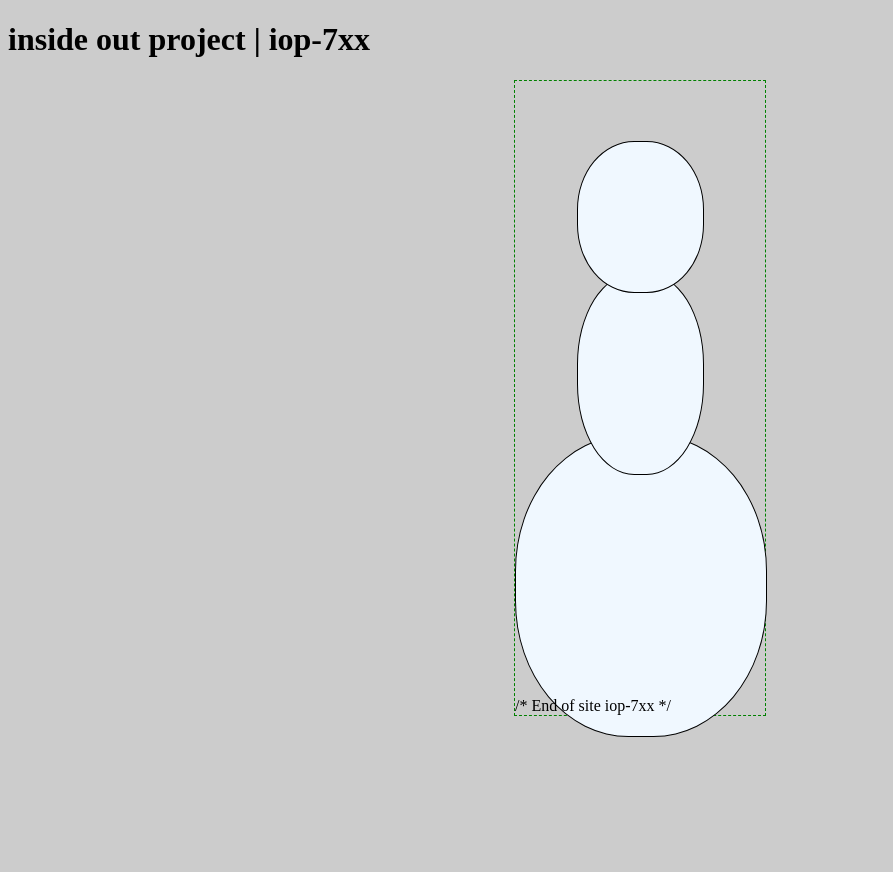
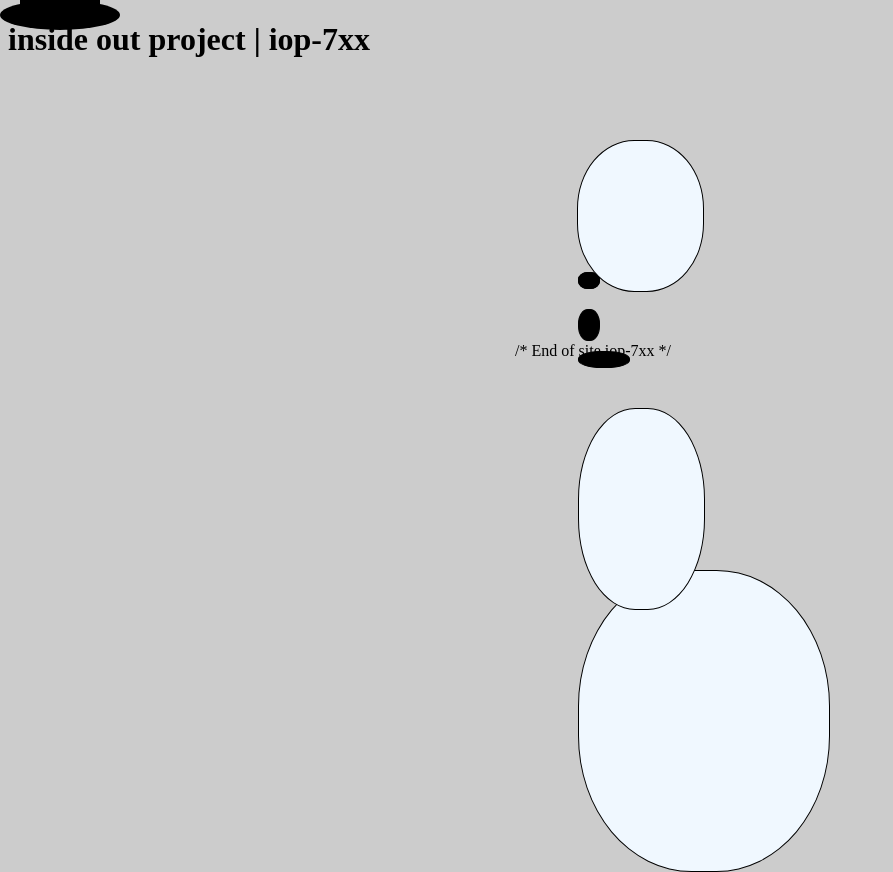
Before and after one commit to m1mollykay/7xx, a plain HTML site: page index.html in a window 1280 px wide. Shown: the whole page, without its empty margins (0-893 px from the left). Before the commit the page ends 800 px from the top, so only its background shows below. Drawn offline with Linux system fonts and the light colour scheme; files that its build step writes are made by us from their sources.

Commit message:
Update style.css file
To give more character to the Snowman's eyes, nose, mouth, and top hat.

```diff
--- a/style.css
+++ b/style.css
@@ -8,7 +8,6 @@ body {
   width: 250px;
   margin: auto;
   overflow: visible;
-  border: dashed thin green;
 }
 
 .smBody, .smHead, .smFeet {
@@ -26,6 +25,65 @@ body {
   z-index: 10;
 }
 
+  .face {
+    margin: 40px auto;
+    height: 30px;
+    position: relative;
+    width: 50%;
+  }
+
+  .eye, .nose, .mouth{
+    border: thin #000 solid;
+    width: 20px;
+    height: 15px;
+    background-color: black;
+    border-radius: 45%;
+  }
+
+  .leye {
+    float: left;
+  }
+
+  .reye {
+    float: right:
+  }
+
+  .nose, .mouth {
+    clear: both;        //Clear floats of left and right to center the eyes
+    margin: auto;       //Center up according to other styles for the eyes
+  }
+
+  .nose {
+    margin-top: 20px;
+    height: 30px;
+  }
+
+  .mouth {
+    margin-top: 10px;
+    width: 50px;
+  }
+
+  .hat{
+    background-color: black;
+    width: 80px;
+    height: 80px;
+    border-top-left-radius: 15%;
+    border-top-right-radius: 15%;
+    position: absolute;
+    top: -70px;
+    left: 20px;
+  }
+
+  .rim {
+     background-color: black;
+     width: 120px;
+     height: 30px;
+     border-radius: 50%;
+     position: absolute;
+     top: 70px;
+     left: -20px;
+  }   /* To keep the hat on top of the Snowman's head */
+
 .smBody {
   width: 125px;           //width: 70%;
   height: 200px;
```
